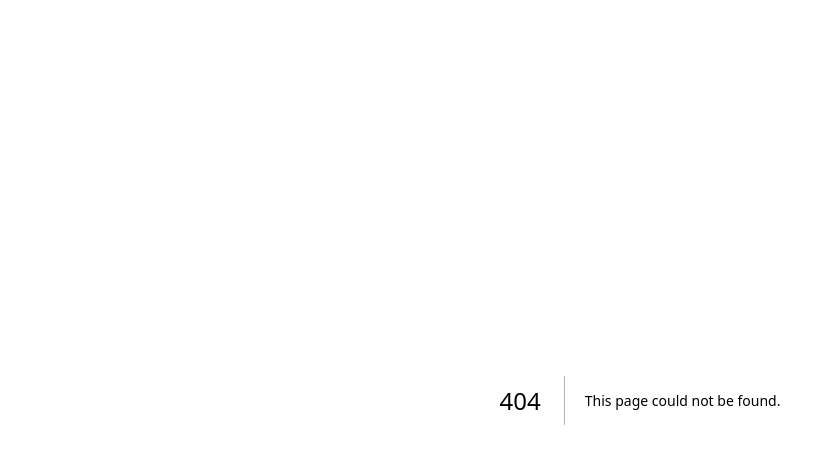
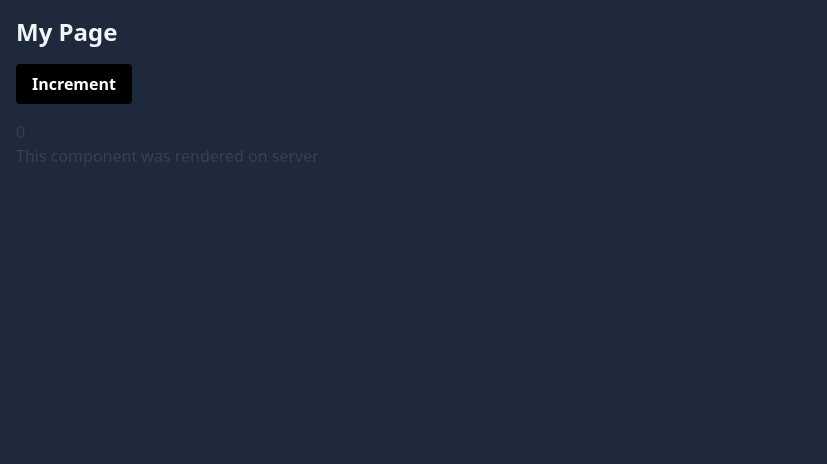
Before and after one commit to sudipstha08/next13, a Next.js app: page /client in a window 1280 px wide. Before the commit this address had no page. Shown: the top 464 px of the page, without its empty margins (0-827 px from the left). Built offline with nearby package versions, Linux system fonts and the light colour scheme.

Commit message:
migrate next head

```diff
--- a/package.json
+++ b/package.json
@@ -46,8 +46,11 @@
   "devDependencies": {
     "@types/node": "^17.0.19",
     "@types/react": "17.0.6",
+    "autoprefixer": "^10.4.16",
     "babel-plugin-module-resolver": "^4.1.0",
     "eslint-import-resolver-babel-module": "^5.3.1",
+    "postcss": "^8.4.32",
+    "tailwindcss": "^3.3.6",
     "typescript": "4.2.4"
   },
   "husky": {
--- /dev/null
+++ b/postcss.config.js
@@ -0,0 +1,6 @@
+module.exports = {
+  plugins: {
+    tailwindcss: {},
+    autoprefixer: {},
+  },
+}
--- /dev/null
+++ b/src/app/client/counter.tsx
@@ -0,0 +1,19 @@
+'use client'
+import { useState } from 'react'
+
+export default function Counter({ children }: { children: React.ReactNode }) {
+  const [count, setCount] = useState(0)
+
+  return (
+    <>
+      <button
+        className="bg-black text-white font-bold py-2 px-4 rounded my-4"
+        onClick={() => setCount(count + 1)}
+      >
+        Increment
+      </button>
+      <p className="text-gray-700">{count}</p>
+      {children}
+    </>
+  )
+}
--- /dev/null
+++ b/src/app/client/page.tsx
@@ -0,0 +1,16 @@
+import Counter from './counter'
+
+function MyServerComponent() {
+  return <p className="text-gray-700">This component was rendered on server</p>
+}
+
+export default function Page() {
+  return (
+    <section>
+      <h1 className="text-2xl font-semibold">My Page</h1>
+      <Counter>
+        <MyServerComponent />
+      </Counter>
+    </section>
+  )
+}
--- a/src/app/globals.css
+++ b/src/app/globals.css
@@ -0,0 +1,3 @@
+@tailwind base;
+@tailwind components;
+@tailwind utilities;
--- /dev/null
+++ b/src/app/head/page.tsx
@@ -0,0 +1,20 @@
+export const metadata = {
+  title: 'My Page',
+  description: 'My Page description',
+}
+
+export default function Page() {
+  return (
+    <section>
+      <h1 className="text-2xl font-semibold">My Page</h1>
+      <p className="text-gray-700 mt-4">
+        Lorem ipsum dolor sit amet consectetur adipisicing elit. Dicta autem
+        totam quam quia alias maiores? Asperiores delectus voluptatem
+        consequuntur distinctio esse assumenda temporibus dignissimos enim
+        nesciunt necessitatibus sed, libero doloremque dolorum a placeat debitis
+        dicta magnam, accusamus nobis unde? Optio ducimus minima numquam atque
+        quis debitis sed et at sint.
+      </p>
+    </section>
+  )
+}
--- a/src/app/layout.tsx
+++ b/src/app/layout.tsx
@@ -6,10 +6,10 @@ export default function RootLayout({
   children: React.ReactNode
 }) {
   return (
-    <>
+    <html>
       <body className={`bg-slate-800 text-slate-100 container mx-auto p-4`}>
         {children}
       </body>
-    </>
+    </html>
   )
 }
--- a/src/styles/globalStyles.ts
+++ b/src/styles/globalStyles.ts
@@ -1,6 +1,7 @@
 import { createGlobalStyle } from 'styled-components'
 
 export const GlobalStyles = createGlobalStyle`
+
   html,
   body {
     padding: 0;
--- /dev/null
+++ b/tailwind.config.js
@@ -0,0 +1,8 @@
+/** @type {import('tailwindcss').Config} */
+module.exports = {
+  content: ['./src/**/*.{js,ts,jsx,tsx,mdx}'],
+  theme: {
+    extend: {},
+  },
+  plugins: [],
+}
```
Also changed, not shown: 1 other file (tests, documents, lock files or other folders).
